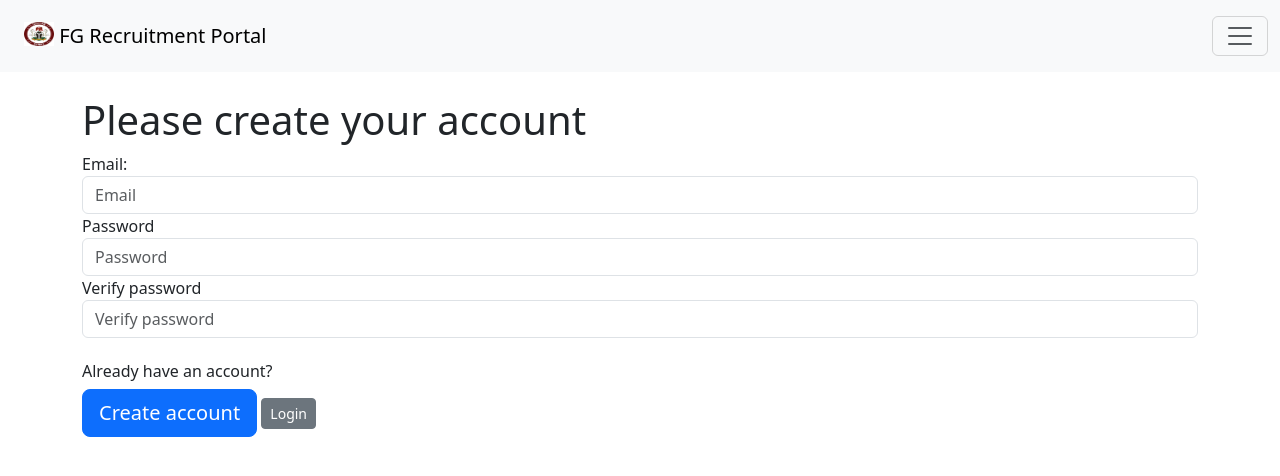
After one commit to elmubaraq/recruitmentportal, a Flask app: page /register in a window 1280 px wide. The commit adds this page. Shown: the top 476 px of the page. Run offline with Flask 3, Linux system fonts and the light colour scheme.

Commit message:
register feature

```diff
--- a/portal/__init__.py
+++ b/portal/__init__.py
@@ -8,5 +8,5 @@ app=Flask(__name__)
 app.config['SQLALCHEMY_DATABASE_URI'] = 'sqlite:///portal.db'
 #then use the application object as a parameter to create an object of class SQLAlchemy
 db=SQLAlchemy(app)
-
+app.config["SECRET_KEY"]='bdfbcdc502722bc56058y1d0'
 from portal.models import User
--- /dev/null
+++ b/portal/forms.py
@@ -0,0 +1,15 @@
+from flask_wtf import FlaskForm
+from wtforms import StringField, PasswordField, SubmitField
+from wtforms.validators import Length, EqualTo, DataRequired, Email, ValidationError
+from portal.models import User
+
+
+class RegistrationForm(FlaskForm):
+    def validate_email_address(self,email_to_check):
+        email = User.query.filter_by(email_address=email_to_check.data).first()
+        if email:
+            raise ValidationError('Email already exist, try forget password')
+    email_address = StringField(label='Email:', validators=[Email(),DataRequired()])
+    password1 = PasswordField(label='Password', validators=[Length(min=8),DataRequired()])
+    password2 = PasswordField(label='Verify password', validators=[EqualTo('password1'),DataRequired()])
+    submit = SubmitField(label='Create account')
--- a/portal/routes.py
+++ b/portal/routes.py
@@ -1,5 +1,6 @@
-from flask import Flask,redirect,url_for,render_template,request
-from portal import app
+from flask import Flask,redirect,url_for,render_template,request,flash, get_flashed_messages
+from portal import app,db,User
+from portal.forms import RegistrationForm
 
 @app.route('/',methods=['GET','POST'])
 def home():
@@ -7,3 +8,15 @@ def home():
         # Handle POST Request here
         return render_template('index.html')
     return render_template('index.html')
+
+@app.route('/register', methods=['GET','POST'])
+def register_page():
+    form = RegistrationForm()
+    if form.validate_on_submit():
+        user =User( email_address=form.email_address.data, password_harsh = form.password1.data)
+        db.session.add(user)
+        db.session.commit()
+    if form.errors !={}:
+        for err_msg in form.errors.values():
+            flash(f'There was an error creating a user: {err_msg}',category='danger')
+    return render_template('register.html', form=form)
--- a/portal/templates/base.html
+++ b/portal/templates/base.html
@@ -32,11 +32,13 @@
             <div class="offcanvas-body">
               <ul class="navbar-nav justify-content-end flex-grow-1 pe-3">
                 <li class="nav-item">
-                  <a class="nav-link active" aria-current="page" href="#">Home</a>
+                  <a class="nav-link active" aria-current="page" href="#"><svg xmlns="http://www.w3.org/2000/svg" width="16" height="16" fill="currentColor" class="bi bi-house" viewBox="0 0 16 16">
+                    <path d="M8.707 1.5a1 1 0 0 0-1.414 0L.646 8.146a.5.5 0 0 0 .708.708L2 8.207V13.5A1.5 1.5 0 0 0 3.5 15h9a1.5 1.5 0 0 0 1.5-1.5V8.207l.646.647a.5.5 0 0 0 .708-.708L13 5.793V2.5a.5.5 0 0 0-.5-.5h-1a.5.5 0 0 0-.5.5v1.293L8.707 1.5ZM13 7.207V13.5a.5.5 0 0 1-.5.5h-9a.5.5 0 0 1-.5-.5V7.207l5-5 5 5Z"/>
+                  </svg> Home</a>
                 </li>
 
                 <li class="nav-item">
-                    <a class="nav-link active" aria-current="page" href="#">Register</a>
+                    <a class="nav-link active" aria-current="page" href="{{url_for('register_page')}}">Register</a>
                 </li>
                 <li class="nav-item">
                     <a class="nav-link active" aria-current="page" href="#">Login</a>
@@ -50,10 +52,25 @@
           </div>
         </div>
       </nav>
+      <br><br><br><br>
+
+      {%with messages = get_flashed_messages(with_categories=true)%}
+        {% if messages %}
+          {% for category, message in messages  %}
+          <div class="alert alert-{{category}} alert-dismissible"  role="alert">
+            <button type="button" class="btn btn-primary"  data-bs-dismiss="alert" aria-label="Close">
+                <span aria-hidden="true">&times;</span>
+            </button>
+            {{ message }}
+        </div>
+          {% endfor %}
+        {% endif %}
+      {% endwith %}
 
 
+      {%block body%}
 
-
+      {% endblock %}
 
 
     <script src="https://cdn.jsdelivr.net/npm/bootstrap@5.3.0-alpha1/dist/js/bootstrap.bundle.min.js" integrity="sha384-w76AqPfDkMBDXo30jS1Sgez6pr3x5MlQ1ZAGC+nuZB+EYdgRZgiwxhTBTkF7CXvN" crossorigin="anonymous"></script>
--- a/portal/templates/index.html
+++ b/portal/templates/index.html
@@ -1 +1,4 @@
 {%extends 'base.html'%}
+{% block title %}
+    Home
+{% endblock %}
--- /dev/null
+++ b/portal/templates/register.html
@@ -0,0 +1,31 @@
+{% extends 'base.html' %}
+{% block title %}
+    Register
+{% endblock %}
+
+{%block body%}
+
+<div class="container">
+  <form method="POST" class="form-register">
+        {{ form.hidden_tag() }}
+        <h1>Please create your account</h1>
+
+        {{form.email_address.label()}}
+        {{form.email_address(class="form-control", placeholder="Email")}}
+
+        {{form.password1.label()}}
+        {{form.password1(class="form-control", placeholder="Password")}}
+
+        {{form.password2.label()}}
+        {{form.password2(class="form-control", placeholder="Verify password")}}
+        <br>
+        <div class="check-box mb-3">
+            <h6>Already have an account?</h6>
+            {{form.submit(class="btn btn-lg btn-block btn-primary")}}
+            <a class="btn btn-sm btn-secondary" href="#">Login</a>
+
+        </div>
+    </form>
+  </div>
+
+{% endblock %}
```
Also changed, not shown: instance/portal.db, portal/static/house.svg (added), 1 other file.
